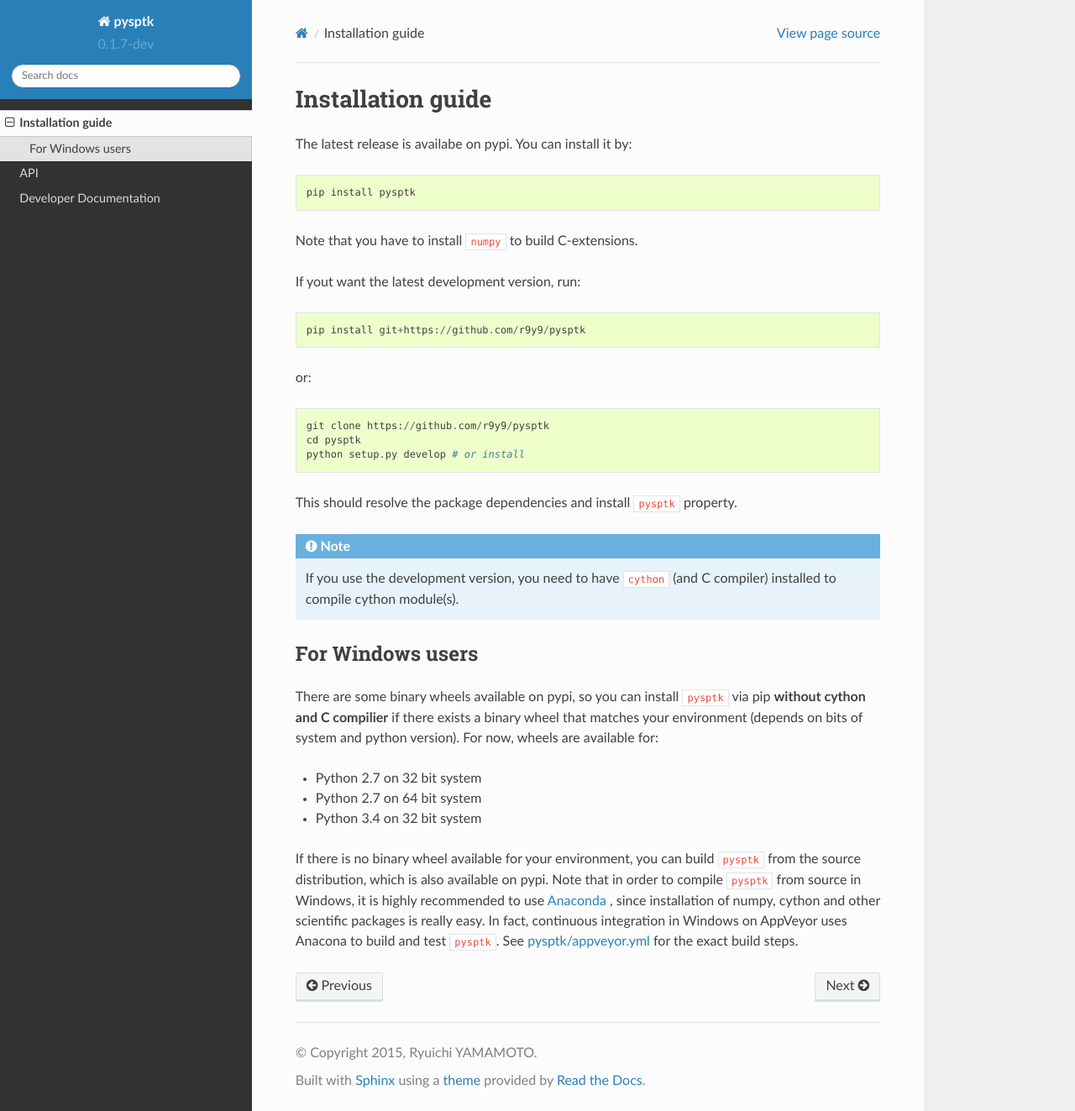
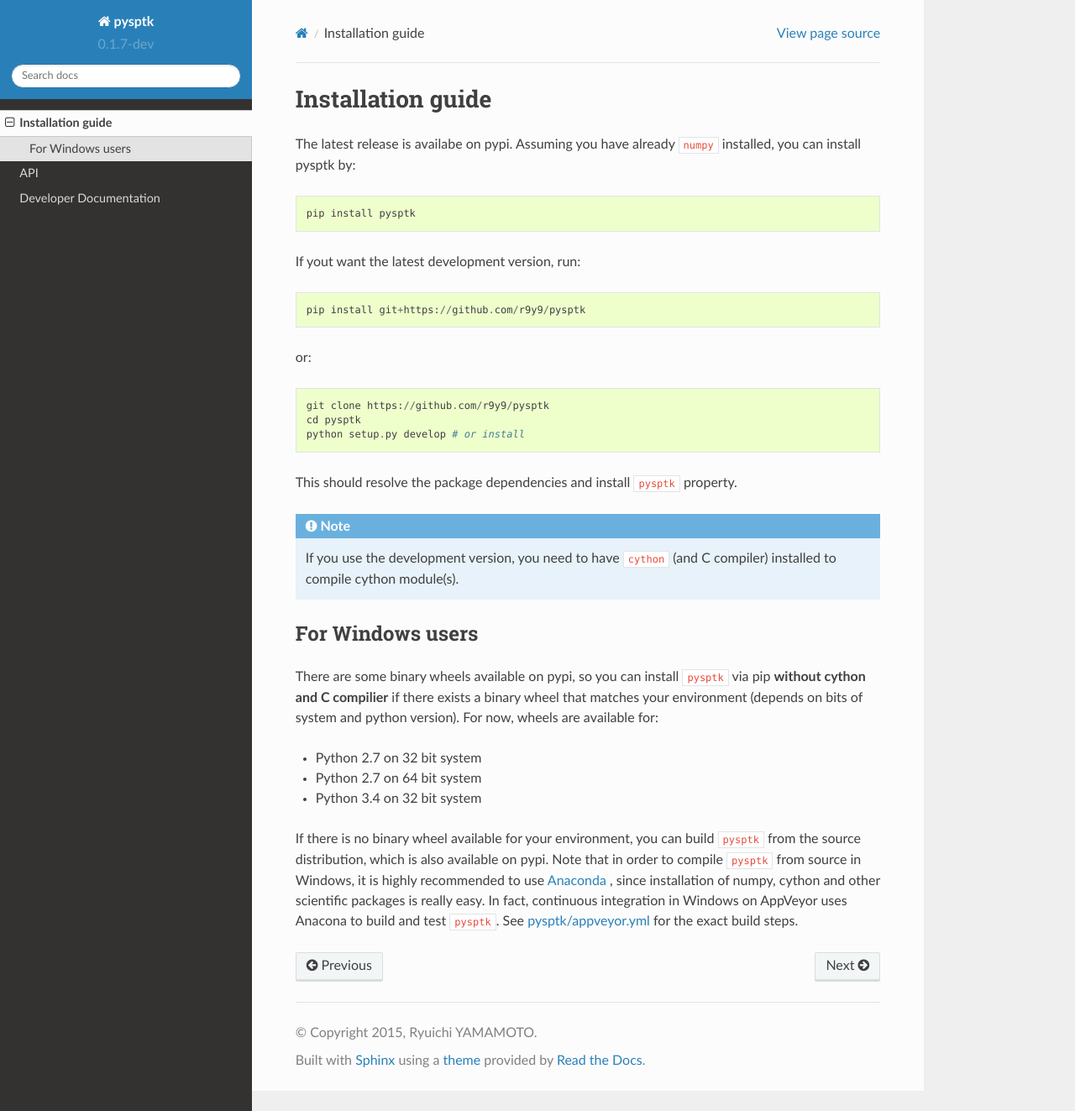
Before and after one commit to r9y9/pysptk, a Sphinx documentation site: the page built from docs/introduction.rst, in a window 1280 px wide and 1323 px high. Shown: the whole window at 84% size. Built offline with Sphinx 7.4.7 and the Read the Docs theme 2.0.0, drawn with Linux system fonts in a browser that asks for light colours.

Commit message:
Clearify installation doc

```diff
--- a/docs/introduction.rst
+++ b/docs/introduction.rst
@@ -1,13 +1,11 @@
 Installation guide
 ==================
 
-The latest release is availabe on pypi. You can install it by:
+The latest release is availabe on pypi. Assuming you have already ``numpy`` installed, you can install pysptk by:
 
 .. code::
 
     pip install pysptk
-
-Note that you have to install ``numpy`` to build C-extensions.
 
 If yout want the latest development version, run:
 
```
